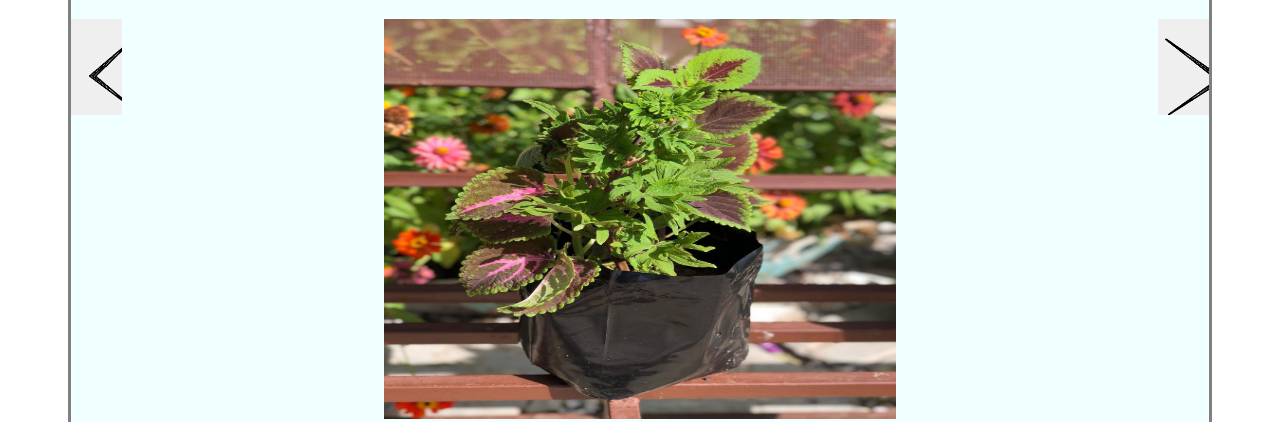
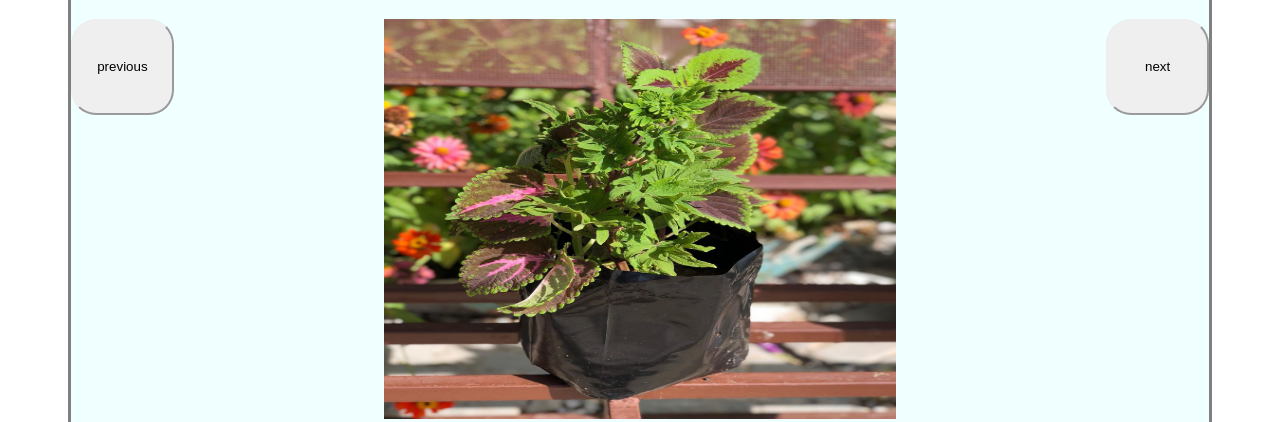
Before and after one commit to nimbus-cloud-na/nimbus-cloud-na.github.io, a plain HTML site: page admin/product detail/product_1.html in a window 1280 px wide. Shown: the part 140-562 px from the top of the page. Drawn offline with Linux system fonts and the light colour scheme.

Commit message:
button update

```diff
--- a/admin/product detail/product_1.css
+++ b/admin/product detail/product_1.css
@@ -16,18 +16,17 @@ div {
 #small_btn {
     padding-top: -1px;
     float: right;
-    width: 4vw;
+    width: 8vw;
     height: 12vh;
-    border: none;
-    background-image: url('next.png');
-    background-size: cover;
+    border: 2px;
+    border-style: outset;
+    border-radius: 25px;
 }
 #small_btn2 {
-    background-image: url('previous.png');
-    background-size: cover;
-    padding-top: -1px;
+    border: 2px;
+    border-style: outset;
+    border-radius: 25px;
     float: left;
-    width: 4vw;
+    width: 8vw;
     height: 12vh;
-    border: none;
 }
--- a/admin/product detail/product_1.html
+++ b/admin/product detail/product_1.html
@@ -17,8 +17,8 @@
         </h1>
         <img src="img 1.jpg" alt="package">
 
-        <button id ="small_btn" onclick="location.href='product_2.html';"></button>
-        <button id ="small_btn2" onclick="location.href='product_1.html';"></button>
+        <button id ="small_btn" onclick="location.href='product_2.html';">next</button>
+        <button id ="small_btn2" onclick="location.href='product_9.html';">previous</button>
 
         <br />
         <h1>
--- a/admin/product detail/product_2.css
+++ b/admin/product detail/product_2.css
@@ -14,20 +14,21 @@ div {
     height: 50vh;
 }
 #small_btn {
-    background-image: url('previous.png');
-    background-size: cover;
+    width: 8vw;
+    height: 12vh;
+    border: 2px;
+    border-style: outset;
+    border-radius: 25px;
     padding-top: -1px;
     float: left;
-    width: 4vw;
-    height: 12vh;
-    border: none;
+
 }
 #small_btn_2 {
     padding-top: -1px;
     float: right;
-    width: 4vw;
+    width: 8vw;
     height: 12vh;
-    border: none;
-    background-image: url('next.png');
-    background-size: cover;
+    border: 2px;
+    border-style: outset;
+    border-radius: 25px;
 }
--- a/admin/product detail/product_3.css
+++ b/admin/product detail/product_3.css
@@ -14,20 +14,21 @@ div {
     height: 50vh;
 }
 #small_btn {
-    background-image: url('previous.png');
-    background-size: cover;
+    width: 8vw;
+    height: 12vh;
+    border: 2px;
+    border-style: outset;
+    border-radius: 25px;
     padding-top: -1px;
     float: left;
-    width: 4vw;
-    height: 12vh;
-    border: none;
+
 }
 #small_btn_2 {
     padding-top: -1px;
     float: right;
-    width: 4vw;
+    width: 8vw;
     height: 12vh;
-    border: none;
-    background-image: url('next.png');
-    background-size: cover;
+    border: 2px;
+    border-style: outset;
+    border-radius: 25px;
 }
--- a/admin/product detail/product_4.css
+++ b/admin/product detail/product_4.css
@@ -14,20 +14,21 @@ div {
     height: 50vh;
 }
 #small_btn {
-    background-image: url('previous.png');
-    background-size: cover;
+    width: 8vw;
+    height: 12vh;
+    border: 2px;
+    border-style: outset;
+    border-radius: 25px;
     padding-top: -1px;
     float: left;
-    width: 4vw;
-    height: 12vh;
-    border: none;
+
 }
 #small_btn_2 {
     padding-top: -1px;
     float: right;
-    width: 4vw;
+    width: 8vw;
     height: 12vh;
-    border: none;
-    background-image: url('next.png');
-    background-size: cover;
+    border: 2px;
+    border-style: outset;
+    border-radius: 25px;
 }
--- a/admin/product detail/product_5.css
+++ b/admin/product detail/product_5.css
@@ -14,20 +14,21 @@ div {
     height: 50vh;
 }
 #small_btn {
-    background-image: url('previous.png');
-    background-size: cover;
+    width: 8vw;
+    height: 12vh;
+    border: 2px;
+    border-style: outset;
+    border-radius: 25px;
     padding-top: -1px;
     float: left;
-    width: 4vw;
-    height: 12vh;
-    border: none;
+
 }
 #small_btn_2 {
     padding-top: -1px;
     float: right;
-    width: 4vw;
+    width: 8vw;
     height: 12vh;
-    border: none;
-    background-image: url('next.png');
-    background-size: cover;
+    border: 2px;
+    border-style: outset;
+    border-radius: 25px;
 }
--- a/admin/product detail/product_6.css
+++ b/admin/product detail/product_6.css
@@ -14,20 +14,21 @@ div {
     height: 50vh;
 }
 #small_btn {
-    background-image: url('previous.png');
-    background-size: cover;
+    width: 8vw;
+    height: 12vh;
+    border: 2px;
+    border-style: outset;
+    border-radius: 25px;
     padding-top: -1px;
     float: left;
-    width: 4vw;
-    height: 12vh;
-    border: none;
+
 }
 #small_btn_2 {
     padding-top: -1px;
     float: right;
-    width: 4vw;
+    width: 8vw;
     height: 12vh;
-    border: none;
-    background-image: url('next.png');
-    background-size: cover;
+    border: 2px;
+    border-style: outset;
+    border-radius: 25px;
 }
--- a/admin/product detail/product_7.css
+++ b/admin/product detail/product_7.css
@@ -14,20 +14,21 @@ div {
     height: 50vh;
 }
 #small_btn {
-    background-image: url('previous.png');
-    background-size: cover;
+    width: 8vw;
+    height: 12vh;
+    border: 2px;
+    border-style: outset;
+    border-radius: 25px;
     padding-top: -1px;
     float: left;
-    width: 4vw;
-    height: 12vh;
-    border: none;
+
 }
 #small_btn_2 {
     padding-top: -1px;
     float: right;
-    width: 4vw;
+    width: 8vw;
     height: 12vh;
-    border: none;
-    background-image: url('next.png');
-    background-size: cover;
+    border: 2px;
+    border-style: outset;
+    border-radius: 25px;
 }
--- a/admin/product detail/product_8.css
+++ b/admin/product detail/product_8.css
@@ -14,20 +14,21 @@ div {
     height: 50vh;
 }
 #small_btn {
-    background-image: url('previous.png');
-    background-size: cover;
+    width: 8vw;
+    height: 12vh;
+    border: 2px;
+    border-style: outset;
+    border-radius: 25px;
     padding-top: -1px;
     float: left;
-    width: 4vw;
-    height: 12vh;
-    border: none;
+
 }
 #small_btn_2 {
     padding-top: -1px;
     float: right;
-    width: 4vw;
+    width: 8vw;
     height: 12vh;
-    border: none;
-    background-image: url('next.png');
-    background-size: cover;
+    border: 2px;
+    border-style: outset;
+    border-radius: 25px;
 }
--- a/admin/product detail/product_9.css
+++ b/admin/product detail/product_9.css
@@ -14,20 +14,21 @@ div {
     height: 50vh;
 }
 #small_btn {
-    background-image: url('previous.png');
-    background-size: cover;
+    width: 8vw;
+    height: 12vh;
+    border: 2px;
+    border-style: outset;
+    border-radius: 25px;
     padding-top: -1px;
     float: left;
-    width: 4vw;
-    height: 12vh;
-    border: none;
+
 }
 #small_btn_2 {
     padding-top: -1px;
     float: right;
-    width: 4vw;
+    width: 8vw;
     height: 12vh;
-    border: none;
-    background-image: url('next.png');
-    background-size: cover;
+    border: 2px;
+    border-style: outset;
+    border-radius: 25px;
 }
--- a/style.css
+++ b/style.css
@@ -2,7 +2,8 @@
 body {
   background-image: url("finn\ and\ jake.jpg");
   background-repeat: no-repeat;
-  background-size: 100vw 100vh;
+  /*background-size: 100vw 100vh;*/
+  background-size: auto;
   text-align: center;
 }
 #images {
@@ -81,7 +82,8 @@ body {
   padding-top: 7%;
 }
 #mainPage button {
-  background-color: transparent;
+  /*background-color: transparent;*/
+  background-color: gray;
   background-repeat: no-repeat;
   border: 2px;
   border-style: outset;
```
Also changed, not shown: admin/product detail/product_2.html (+2 -2 lines), admin/product detail/product_3.html (+2 -2 lines), admin/product detail/product_4.html (+2 -2 lines), admin/product detail/product_5.html (+2 -2 lines), admin/product detail/product_6.html (+2 -2 lines), admin/product detail/product_7.html (+2 -2 lines), admin/product detail/product_8.html (+2 -2 lines), admin/product detail/product_9.html (+2 -2 lines).
